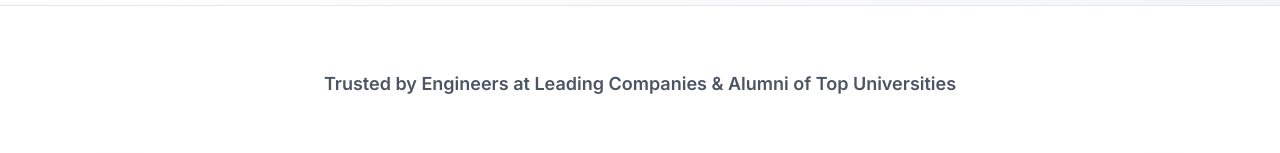
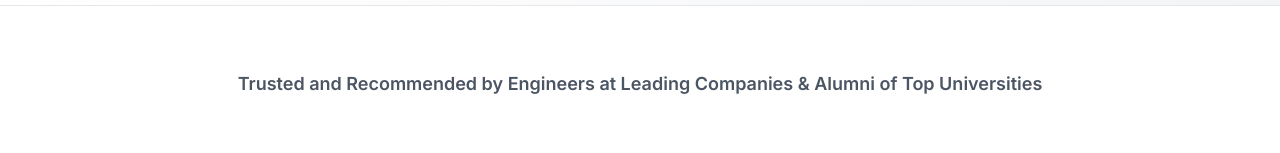
Before and after one commit to LoaiAlaa24/personal-website, a React (Create React App) app: page / in a window 1280 px wide. Shown: the part 635-788 px from the top of the page. Built offline with nearby package versions, Linux system fonts and the light colour scheme; no server answers; the HTML template or start-up script is replaced by a standard one.

Commit message:
feat: update Companies component

```diff
--- a/src/components/Companies.tsx
+++ b/src/components/Companies.tsx
@@ -61,7 +61,7 @@ const Companies: React.FC = () => {
           className="text-center mb-12"
         >
           <h3 className="text-lg font-semibold text-gray-600 mb-8">
-            Trusted by Engineers at Leading Companies & Alumni of Top Universities
+            Trusted and Recommended by Engineers at Leading Companies & Alumni of Top Universities
           </h3>
         </motion.div>
 
```
